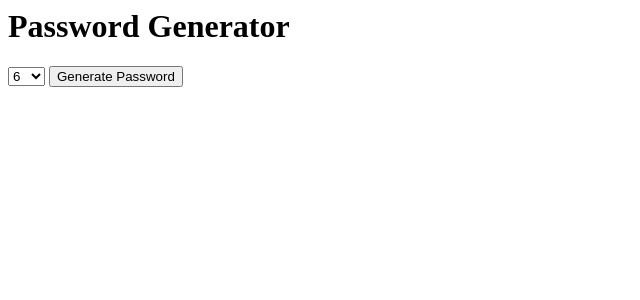
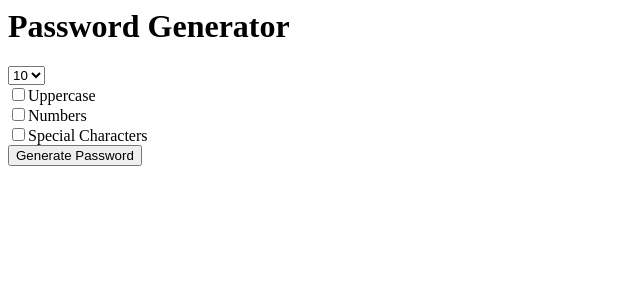
Before and after one commit to cameron-stock/password_generator, a Django app: page / in a window 1280 px wide. Shown: the top 300 px of the page, without its empty margins (0-640 px from the left). Run offline with Django 3.2, Linux system fonts and the light colour scheme.

Commit message:
created password characters

```diff
--- a/generator/templates/generator/home.html
+++ b/generator/templates/generator/home.html
@@ -6,10 +6,18 @@
      <option value="7">7</option>
      <option value="8">8</option>
      <option value="9">9</option>
-     <option value="10">10</option>
+     <option value="10" selected="selected">10</option>
      <option value="11">11</option>
      <option value="12">12</option>
 
  </select>
+ <br>
+ <input type="checkbox" name="uppercase">Uppercase
+ <br>
+ <input type="checkbox" name="Numbers">Numbers
+ <br>
+ <input type="checkbox" name="Special Characters">Special Characters
+ <br>
+
  <input type="submit" value="Generate Password">
 </form>
--- a/generator/templates/generator/password.html
+++ b/generator/templates/generator/password.html
@@ -1 +1,2 @@
-PASSWORD
+<h1>Your password is:</h1>
+<h2>{{ password }}</h2>
--- a/generator/views.py
+++ b/generator/views.py
@@ -1,5 +1,6 @@
 from django.shortcuts import render
 from django.http import HttpResponse
+import random
 
 # Create your views here.
 
@@ -9,4 +10,13 @@ def home(request):
 
 
 def password(request):
-    return render(request, 'generator/password.html')
+
+    characters = list('abcdefghijklmnopqrstuvwxyz')
+
+    length = 10
+
+    thepassword = ''
+    for x in range(length):
+        thepassword += random.choice(characters)
+
+    return render(request, 'generator/password.html', {'password': thepassword})
```
